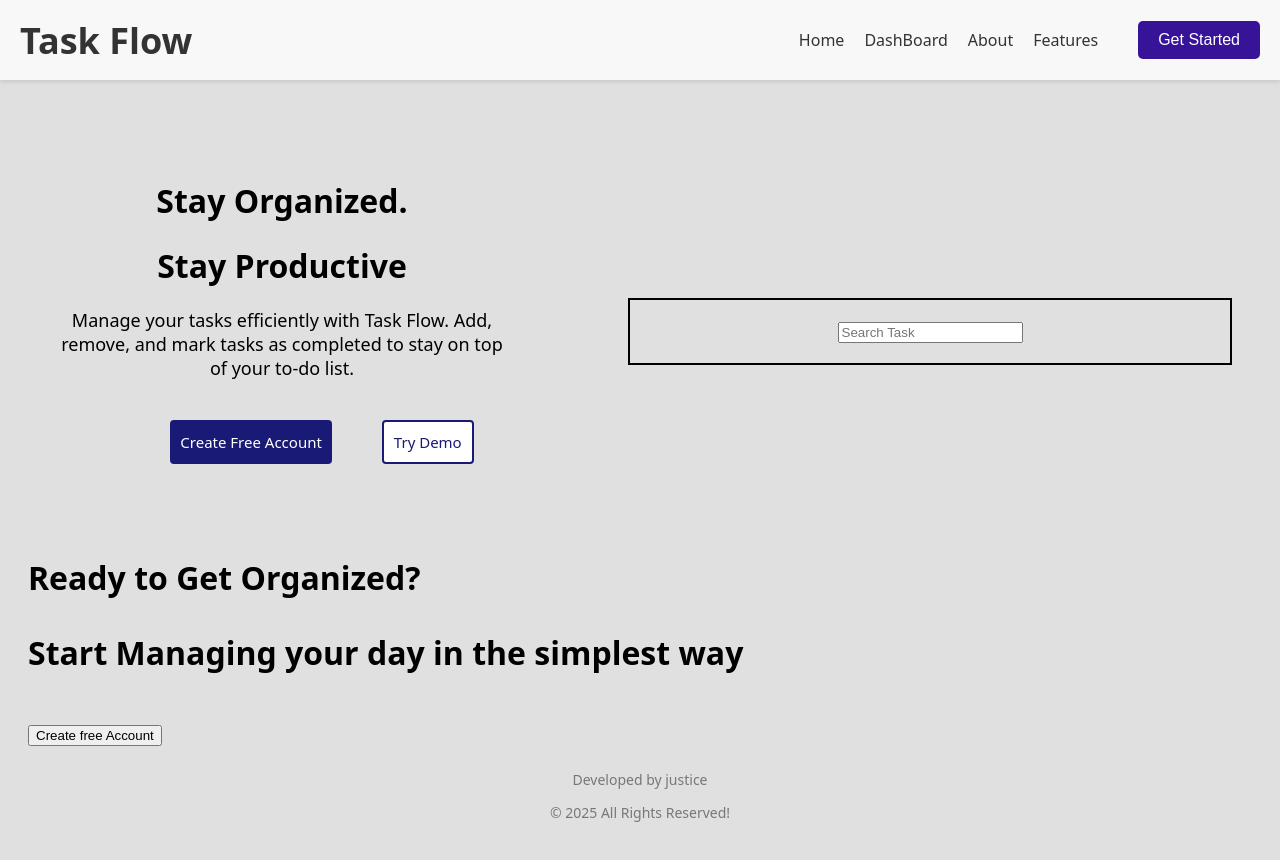
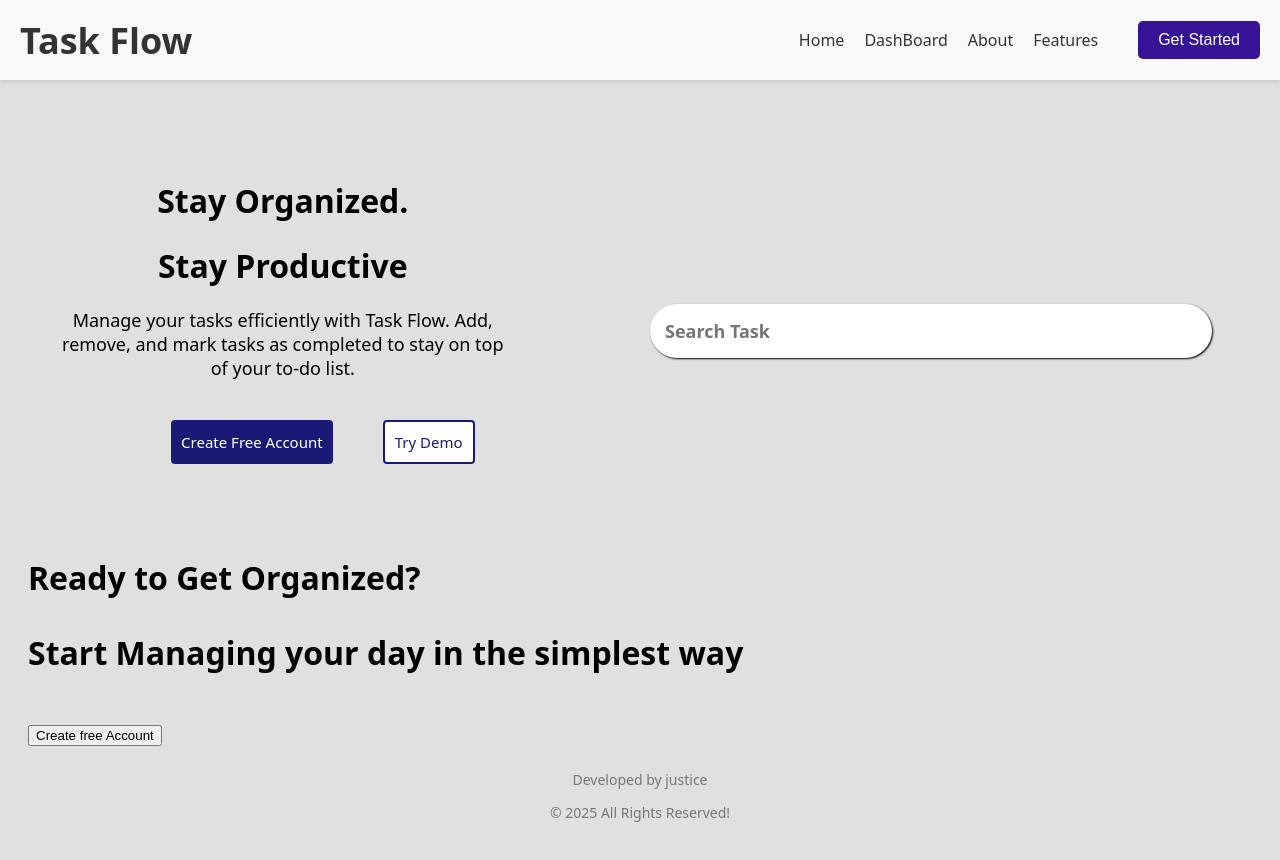
Before and after one commit to Justice-code-ops/Task-flows, a website: page Public/index.html in a window 1280 px wide. Drawn offline with Linux system fonts and the light colour scheme; a web font is replaced by a local one.

```diff
--- a/Public/style.css
+++ b/Public/style.css
@@ -37,9 +37,22 @@
 }
 
 .todo {
-    border: 2px solid black;
+
     width: 50%;
     padding: 20px;
+}
+
+#search-task {
+    width: 100%;
+    padding: 15px;
+    border: none;
+    border-radius: 50px;
+    outline: none;
+    font-family: inherit;
+    font-size: 18px;
+    font-weight: bold;
+    box-shadow: 1px 1px  2px black;
+    box-sizing: border-box;
 }
 
 .button-container {
```
Also changed, not shown: Public/todo.html (+9 -1 lines).
